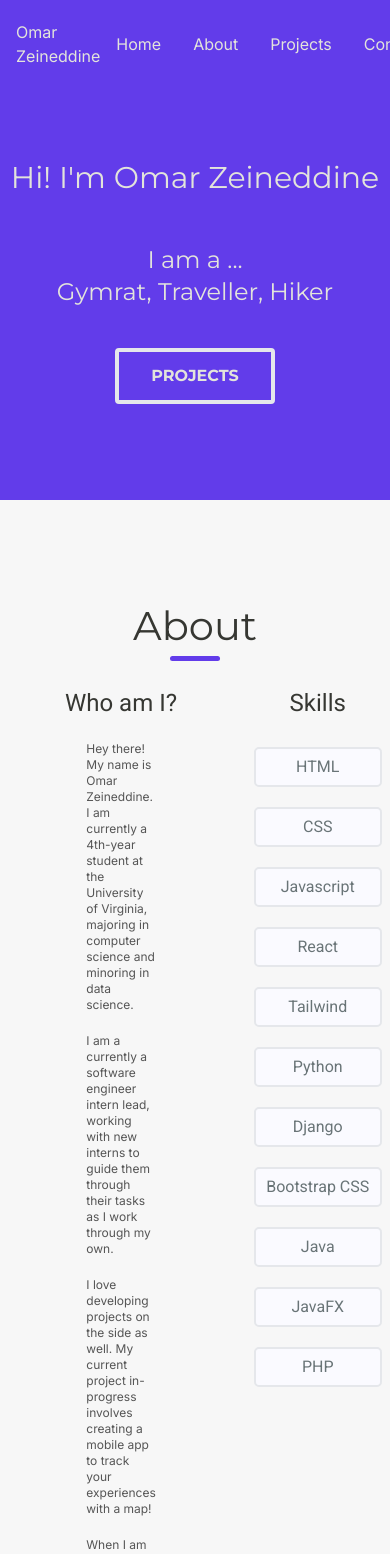
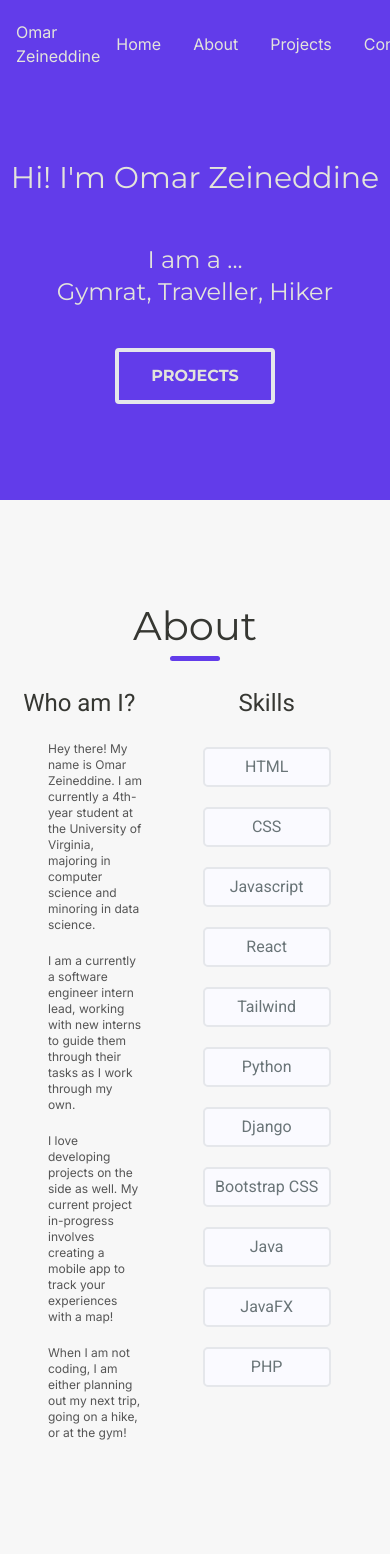
Before and after one commit to ozeineddine/portfolio-website, a Next.js app: page / in a window 390 px wide. Shown: the top 1554 px of the page. Built offline with nearby package versions, Linux system fonts and the light colour scheme.

Commit message:
fix padding for mobile

```diff
--- a/app/page.tsx
+++ b/app/page.tsx
@@ -50,23 +50,23 @@ export default function Home() {
 
         <div className=" sm:px-20 px-4 space-x-4 flex flex-row items-start my-6">
           <div className="flex flex-col items-start space-y-5">
-            <p className="section_subtitle self-center">Who am I?</p>
-            <p className="p1 px-20 text-left sm:text-center text-xs sm:text-sm md:text-base lg:text-lg xl:text-xl">
+            <p className="section_subtitle self-end pr-2">Who am I?</p>
+            <p className="p1 pl-8 text-left sm:text-center text-xs sm:text-sm md:text-base lg:text-lg xl:text-xl">
               Hey there! My name is Omar Zeineddine. I am currently a 4th-year
               student at the University of Virginia, majoring in computer
               science and minoring in data science.
             </p>
-            <p className="p1 px-20 text-left sm:text-center text-xs sm:text-sm md:text-base lg:text-lg xl:text-xl">
+            <p className="p1 pl-8 text-left sm:text-center text-xs sm:text-sm md:text-base lg:text-lg xl:text-xl">
               I am a currently a software engineer intern lead, working with new
               interns to guide them through their tasks as I work through my
               own.
             </p>
-            <p className="p1 px-20 text-left sm:text-center text-xs sm:text-sm md:text-base lg:text-lg xl:text-xl">
+            <p className="p1 pl-8 text-left sm:text-center text-xs sm:text-sm md:text-base lg:text-lg xl:text-xl">
               I love developing projects on the side as well. My current project
               in-progress involves creating a mobile app to track your
               experiences with a map!
             </p>
-            <p className="p1 px-20 text-left sm:text-center text-xs sm:text-sm md:text-base lg:text-lg xl:text-xl">
+            <p className="p1 pl-8 text-left sm:text-center text-xs sm:text-sm md:text-base lg:text-lg xl:text-xl">
               When I am not coding, I am either planning out my next trip, going
               on a hike, or at the gym!
             </p>
```
